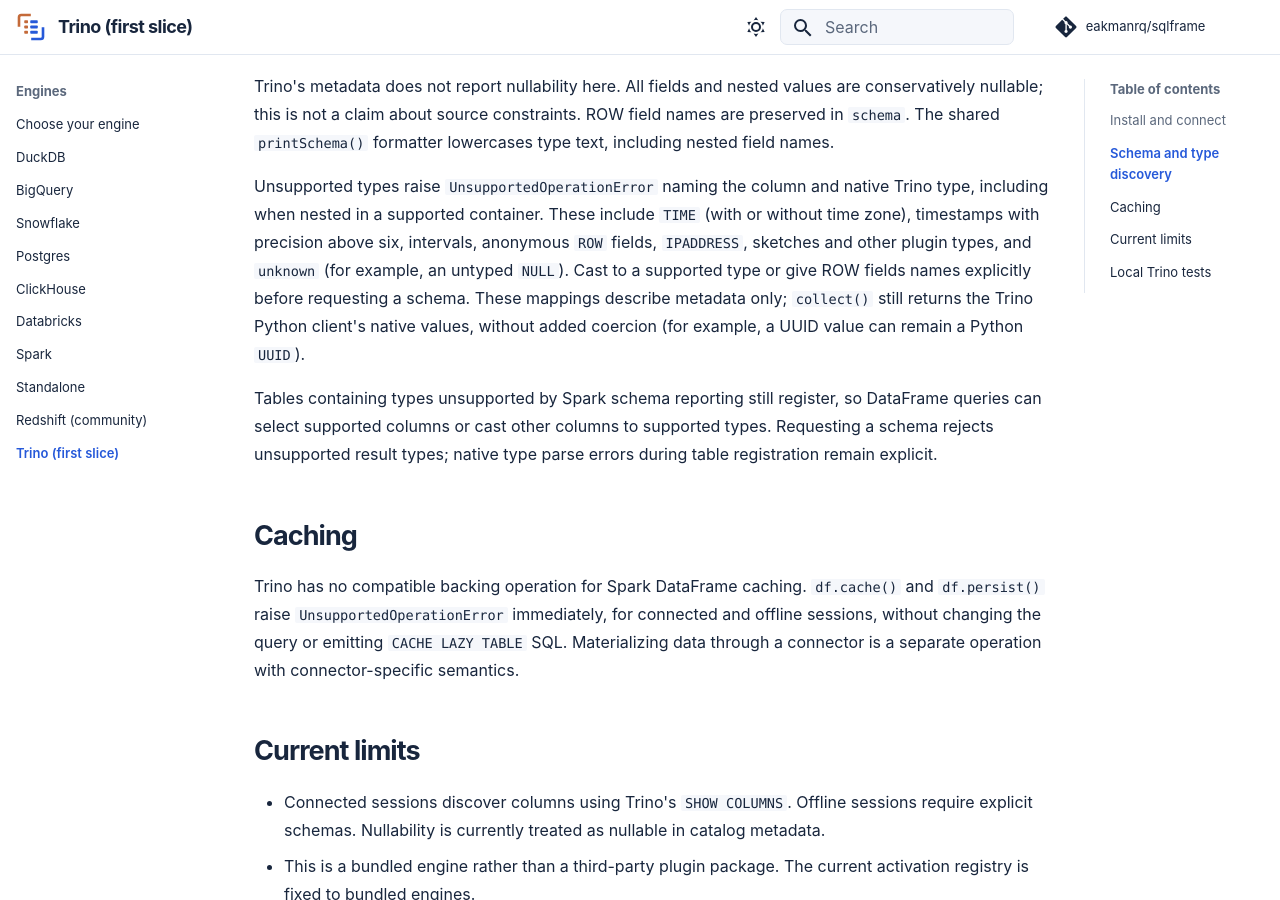
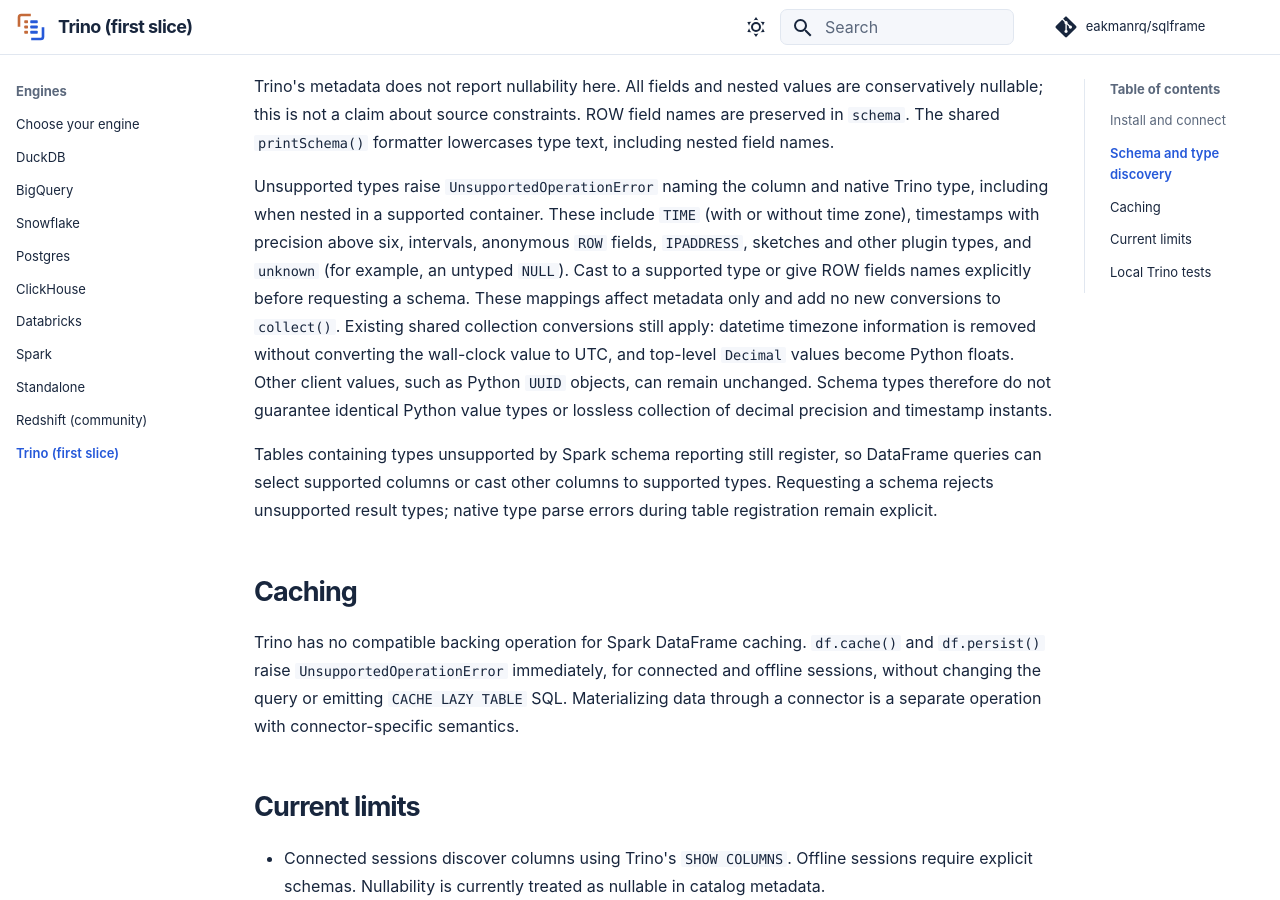
Before and after one commit to eakmanrq/sqlframe, an MkDocs documentation site: the page built from docs/trino.md, in a window 1280 px wide and 900 px high, scrolled down 3671 px. Built offline with MkDocs 1.6.1 and Material for MkDocs 9.7.7, drawn with Linux system fonts in a browser that asks for light colours; comment, search, counter and statistics services are not loaded.

Commit message:
docs(trino): clarify existing collection value conversions

```diff
--- a/docs/trino.md
+++ b/docs/trino.md
@@ -157,9 +157,13 @@
 (with or without time zone), timestamps with precision above six, intervals,
 anonymous `ROW` fields, `IPADDRESS`, sketches and other plugin types, and `unknown`
 (for example, an untyped `NULL`). Cast to a supported type or give ROW fields names
-explicitly before requesting a schema. These mappings describe metadata only;
-`collect()` still returns the Trino Python client's native values, without added
-coercion (for example, a UUID value can remain a Python `UUID`).
+explicitly before requesting a schema. These mappings affect metadata only and
+add no new conversions to `collect()`. Existing shared collection conversions
+still apply: datetime timezone information is removed without converting the
+wall-clock value to UTC, and top-level `Decimal` values become Python floats.
+Other client values, such as Python `UUID` objects, can remain unchanged. Schema
+types therefore do not guarantee identical Python value types or lossless
+collection of decimal precision and timestamp instants.
 
 Tables containing types unsupported by Spark schema reporting still register, so
 DataFrame queries can select supported columns or cast other columns to supported
```
